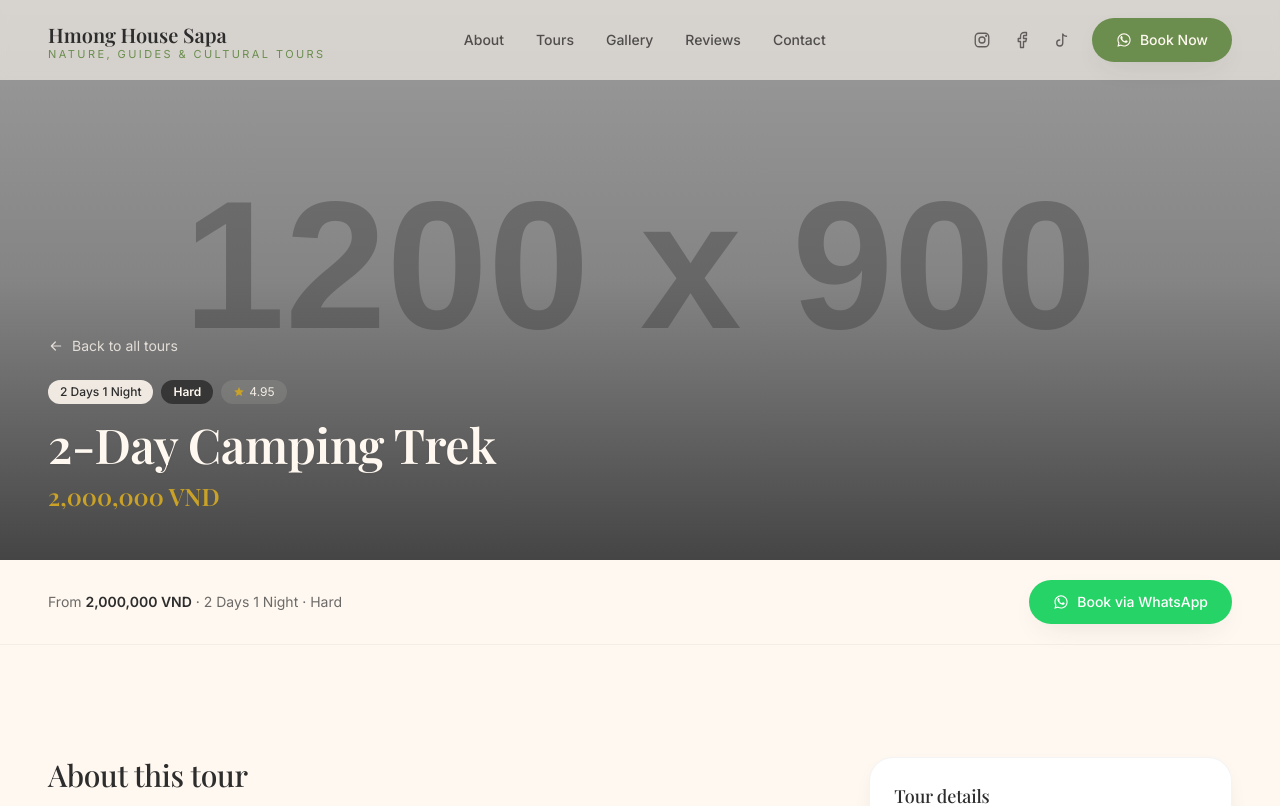
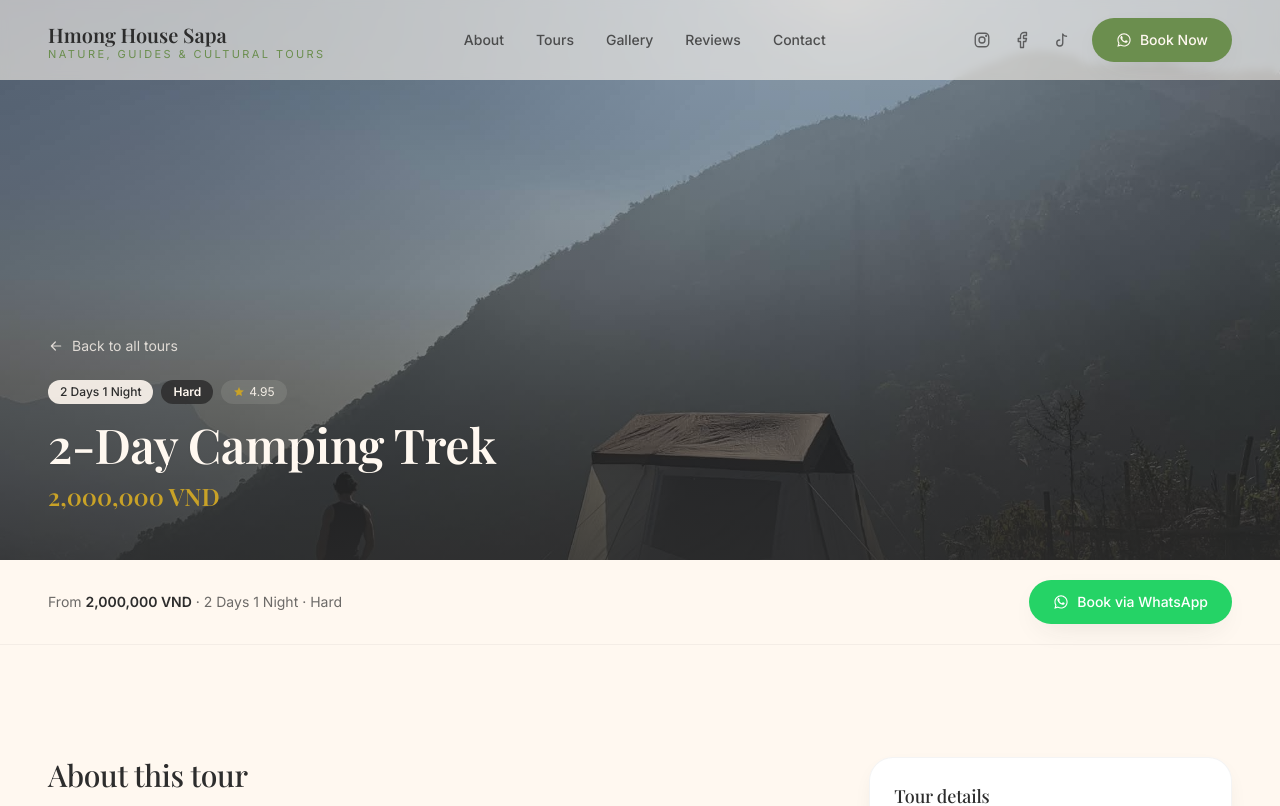
Before and after one commit to lerx11/hmong-house-sapa, a Next.js app: page /tours/2-day-camping-trek in a window 1280 px wide. Shown: the top 806 px of the page. Built offline with nearby package versions, Linux system fonts and the light colour scheme.

Commit message:
Update tour images and gallery with real photos

```diff
--- a/data/siteConfig.js
+++ b/data/siteConfig.js
@@ -196,7 +196,13 @@ export const siteConfig = {
       meetingPoint: "Hmong House Sapa, Ta Van Village",
       startTime: "08:30",
       endTime: "16:00",
-      images: [ph(1200, 900, "Village Trek 1"), ph(1200, 900, "Village Trek 2")],
+      images: [
+        "/images/tours/hmong-village-1.jpeg",
+        "/images/tours/hmong-village-2.jpeg",
+        "/images/tours/hmong-village-3.jpeg",
+        "/images/tours/hmong-village-4.jpeg",
+        "/images/tours/hmong-village-5.jpeg",
+      ],
     },
     {
       slug: "herbal-trekking-red-dao",
@@ -258,8 +264,13 @@ export const siteConfig = {
       startTime: "09:00",
       endTime: "16:30",
       images: [
-        ph(1200, 900, "Herbal Trek 1"),
-        ph(1200, 900, "Herbal Trek 2"),
+        "/images/tours/herbal-trekking-1.jpeg",
+        "/images/tours/herbal-trekking-2.jpeg",
+        "/images/tours/herbal-trekking-3.jpeg",
+        "/images/tours/herbal-trekking-4.jpeg",
+        "/images/tours/herbal-trekking-5.jpeg",
+        "/images/tours/herbal-trekking-6.jpg",
+        "/images/tours/herbal-trekking-7.jpg",
       ],
     },
     {
@@ -323,8 +334,12 @@ export const siteConfig = {
       startTime: "Day 1 · 08:30",
       endTime: "Day 2 · 16:30",
       images: [
-        ph(1200, 900, "Combo 1"),
-        ph(1200, 900, "Combo 2"),
+        "/images/tours/2d1n-combo-1.jpeg",
+        "/images/tours/2d1n-combo-2.jpeg",
+        "/images/tours/2d1n-combo-3.jpeg",
+        "/images/tours/2d1n-combo-4.jpeg",
+        "/images/tours/2d1n-combo-5.jpeg",
+        "/images/tours/2d1n-combo-6.jpg",
       ],
     },
     {
@@ -393,8 +408,9 @@ export const siteConfig = {
       startTime: "Day 1 · 07:30",
       endTime: "Day 2 · 16:00",
       images: [
-        ph(1200, 900, "Camping 1"),
-        ph(1200, 900, "Camping 2"),
+        "/images/tours/camping-trek-1.jpeg",
+        "/images/tours/camping-trek-2.jpeg",
+        "/images/tours/camping-trek-3.jpeg",
       ],
     },
     {
@@ -462,25 +478,25 @@ export const siteConfig = {
       startTime: "08:30",
       endTime: "16:00",
       images: [
-        ph(1200, 900, "Motorbike 1"),
-        ph(1200, 900, "Motorbike 2"),
+        "/images/tours/motorbike-tour-1.jpg",
+        "/images/tours/motorbike-tour-2.jpg",
+        "/images/tours/motorbike-tour-3.jpg",
       ],
     },
   ],
 
   // -------- Gallery (masonry grid) --------
-  // TODO: replace placeholder paths with real photos in /public/images/gallery/.
   gallery: [
-    { src: ph(800, 1000, "Gallery 1"), alt: "Rice terraces at sunrise" },
-    { src: ph(800, 600, "Gallery 2"), alt: "Hmong guide on the trail" },
-    { src: ph(800, 1100, "Gallery 3"), alt: "Indigo dyeing in the village" },
-    { src: ph(800, 600, "Gallery 4"), alt: "Bamboo bridge over the river" },
-    { src: ph(800, 900, "Gallery 5"), alt: "Red Dao herbal bath" },
-    { src: ph(800, 1200, "Gallery 6"), alt: "Valley from a high camp" },
-    { src: ph(800, 600, "Gallery 7"), alt: "Stilt house at dusk" },
-    { src: ph(800, 1000, "Gallery 8"), alt: "Misty mountain pass" },
-    { src: ph(800, 600, "Gallery 9"), alt: "Hmong child with buffalo" },
-    { src: ph(800, 900, "Gallery 10"), alt: "Sunset over Ta Van" },
+    { src: "/images/tours/hmong-village-1.jpeg", alt: "Hmong village rice terraces" },
+    { src: "/images/tours/hmong-village-2.jpeg", alt: "Trekking through Hmong villages" },
+    { src: "/images/tours/herbal-trekking-1.jpeg", alt: "Red Dao herbal trekking trail" },
+    { src: "/images/tours/herbal-trekking-2.jpeg", alt: "Red Dao village and mountains" },
+    { src: "/images/tours/2d1n-combo-1.jpeg", alt: "Hmong & Red Dao combo tour" },
+    { src: "/images/tours/2d1n-combo-2.jpeg", alt: "Overnight homestay experience" },
+    { src: "/images/tours/camping-trek-1.jpeg", alt: "Camping in Sapa mountains" },
+    { src: "/images/tours/camping-trek-2.jpeg", alt: "Sunset at high camp site" },
+    { src: "/images/tours/motorbike-tour-1.jpg", alt: "Motorbike tour through valleys" },
+    { src: "/images/tours/motorbike-tour-2.jpg", alt: "Riding mountain passes around Sapa" },
   ],
 
   // -------- Guest reviews --------
```
